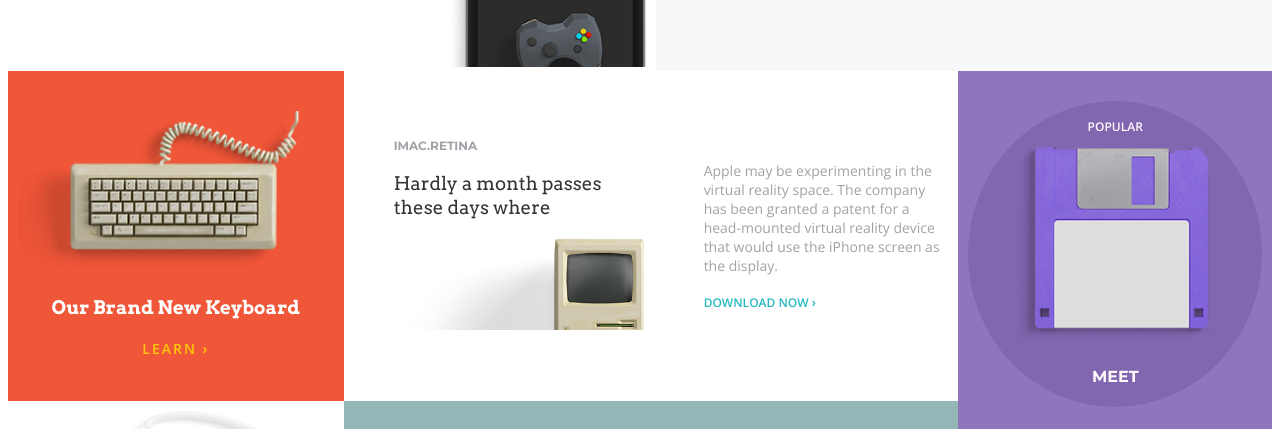
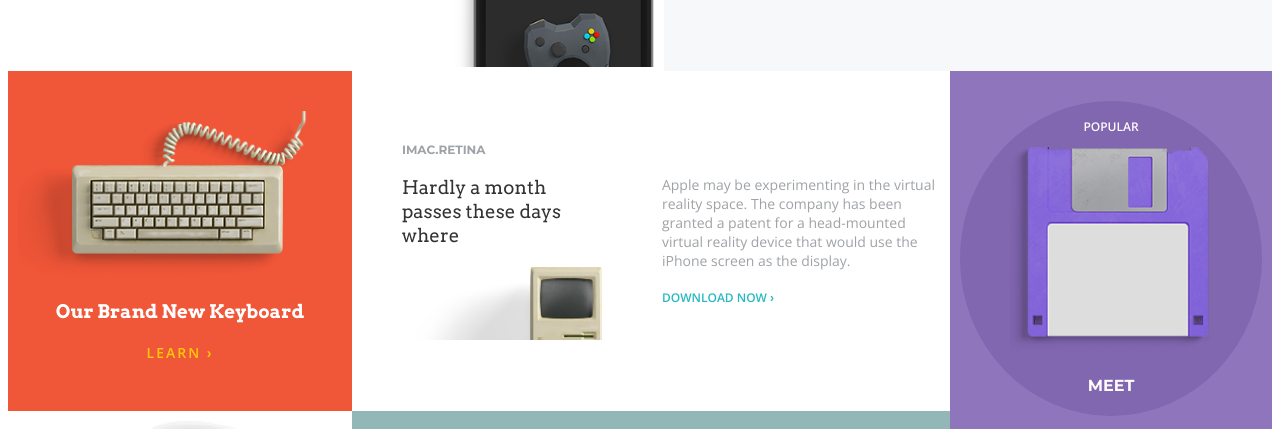
Before and after one commit to MohammedKhalidMahmoud/grid-masterclass, a plain HTML site: page index.html in a window 1280 px wide. Shown: the part 298-727 px from the top of the page. Drawn offline with nearby package versions, Linux system fonts and the light colour scheme.

```diff
--- a/index.html
+++ b/index.html
@@ -70,10 +70,7 @@
             <div class="p-x-50 ">
                 <div class="text-secondary font-montessrat font-12 font-700">IMAC.RETINA</div>
                 <h3 class="text-primary font-arvo font-500">Hardly a month passes these days where</h3>
-                <div class="">
-                    <img class="w-250" src="./images/Macintosh.png" alt="">
-                </div>
-
+                <img class="block margin-left-auto margin-right-auto w-200" src="./images/Macintosh.png" alt="">
             </div>
             <div class="p-y-30 p-x-10 ">
                 <div class="text-secondary font-open-sans font-14">Apple may be experimenting in the virtual reality space. The company has been granted a patent for a head-mounted virtual reality device that would use the iPhone screen as the display.</div>
```
